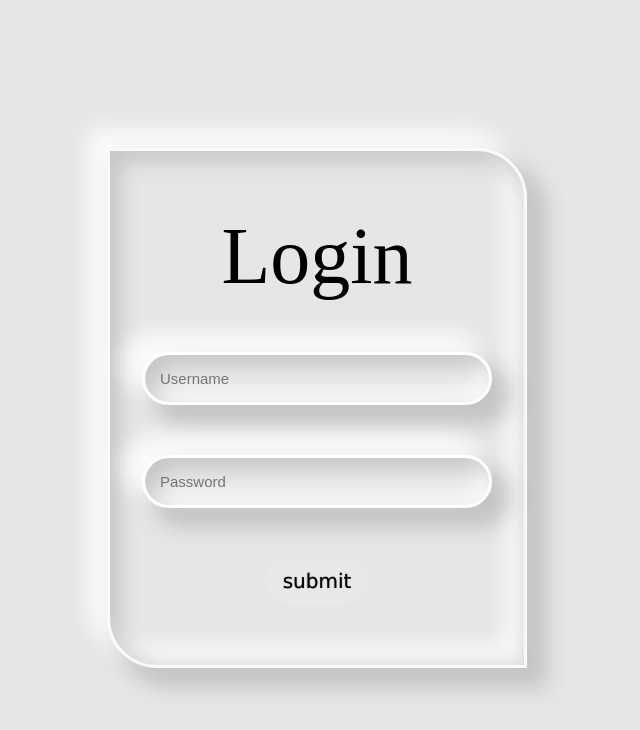
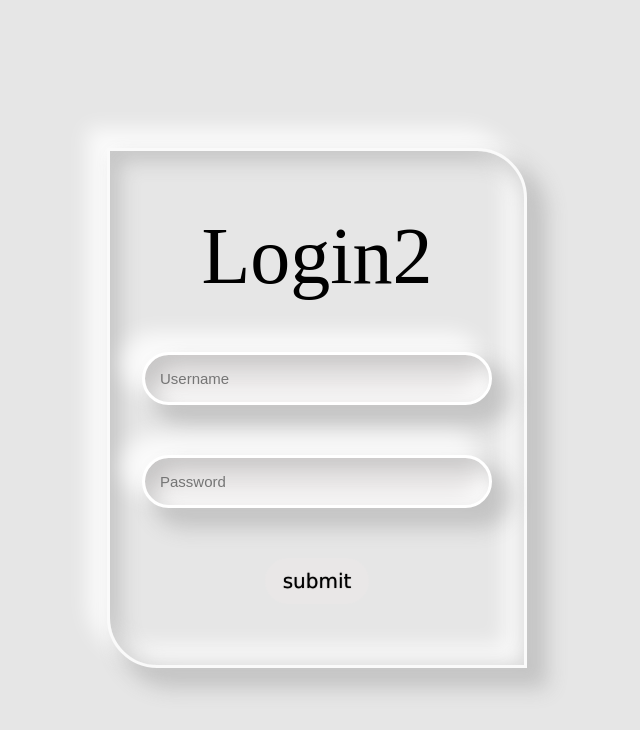
Before and after one commit to nguyentambk/bk357, a website: page login.html in a window 1280 px wide. Shown: the whole page, without its empty margins (323-963 px from the left). Drawn offline with Linux system fonts and the light colour scheme.

Commit message:
Update login.html

```diff
--- a/login.html
+++ b/login.html
@@ -13,7 +13,7 @@
 <body>
     <div class="contain">
         <form class="form">
-            <span class="top-text">Login</span>
+            <span class="top-text">Login2</span>
             <input type="text" class="username" placeholder="Username">
             <input type="password" class="password" placeholder="Password">
             <input type="submit" class="submit" value="submit">
```
